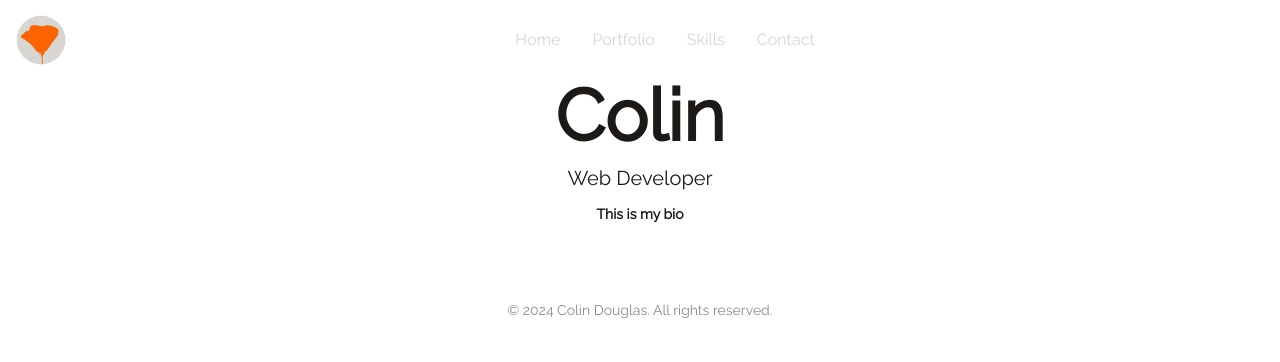
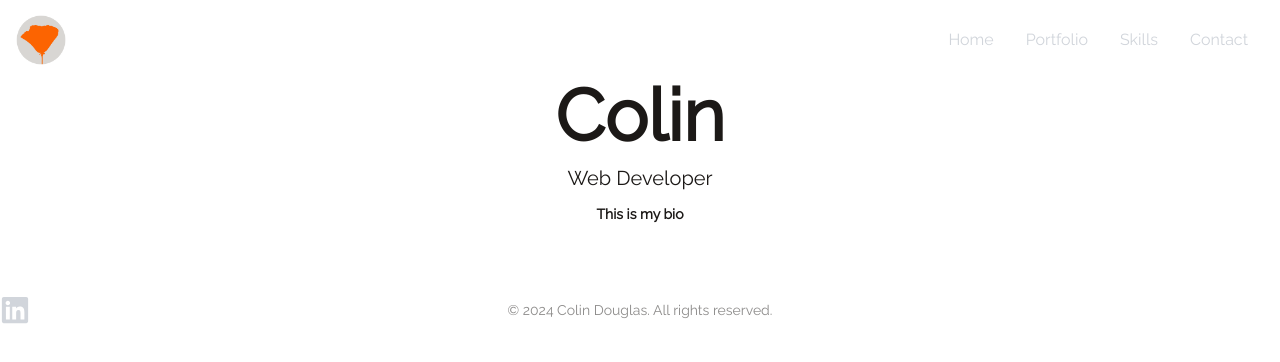
Before and after one commit to dpprdgls/React-Portfolio, a React (Vite) app in the folder react-portfolio/: page / in a window 1280 px wide. Shown: the top 362 px of the page. Built offline with nearby package versions, Linux system fonts and the light colour scheme.

Commit message:
add linkedin slide icon

```diff
--- a/react-portfolio/src/components/intro.jsx
+++ b/react-portfolio/src/components/intro.jsx
@@ -1,4 +1,6 @@
 import React from 'react';
+import {HiArrowNarrowRight} from 'react-icons/hi';
+
 function Intro() {
     return (
         <div className='flex items-center justify-center flex-col text-center pt-20 pb-6'>
--- a/react-portfolio/src/components/navbar.jsx
+++ b/react-portfolio/src/components/navbar.jsx
@@ -1,5 +1,7 @@
 import React, {useState} from 'react';
-import {FaBars, FaTimes} from 'react-icons/fa';
+import {FaBars, FaTimes, FaGithub, FaLinkedin} from 'react-icons/fa';
+import {HiOutlineMail} from 'react-icons/hi';
+import {BsFillPersonLinesFill} from'react-icons/bs';
 import Logo from '/assets/circlelogo.png';
 
 const NavBar = () => {
@@ -30,7 +32,17 @@
         </ul>
 
         {/* social icons */}
-        <div></div>
+        <div className='flex fixed flex-col top-[35%] left-0'>
+            <ul>
+                <li className='w-[160px] h-[60px] flex justify-between items-center ml-[-78px] hover:ml-[-10px] duration-300'>
+                    <a className='flex justify-between items-center'
+                     href='/'>
+                        Linkedin <FaLinkedin size={30} />
+                    </a>
+                </li>
+            </ul>
+
+        </div>
     </div>
     )
 }
```
